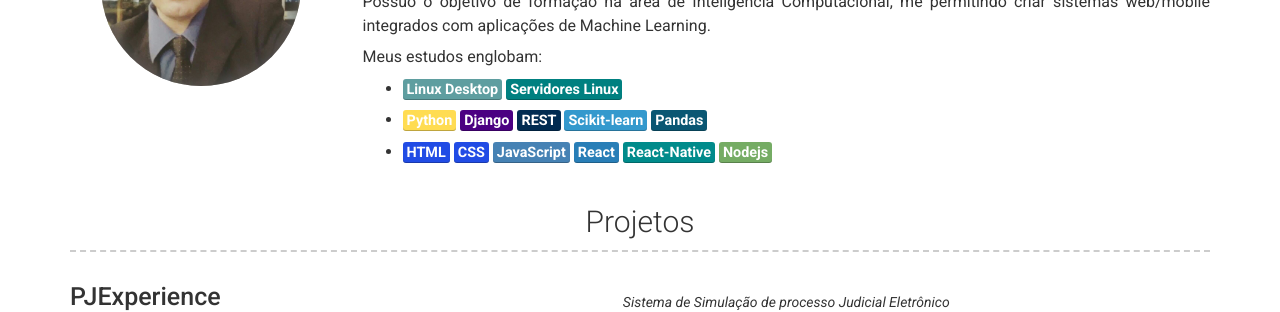
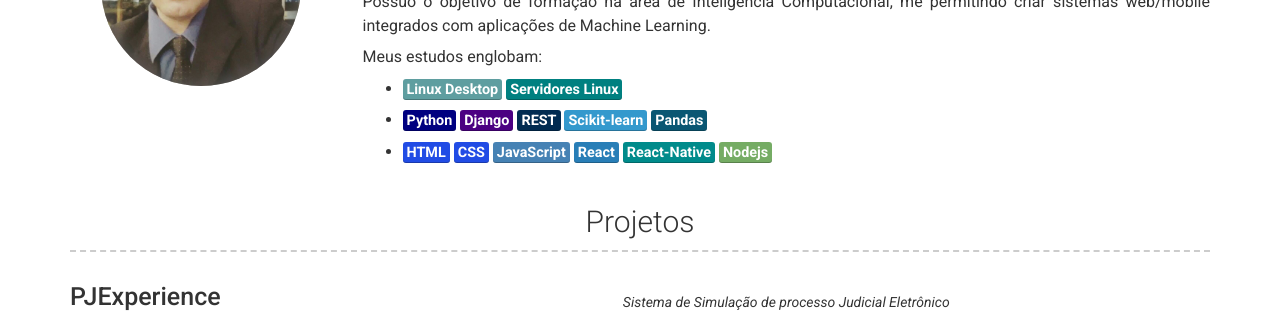
Before and after one commit to andersonsimplicio/works, a Jekyll site: the page built from index.md, in a window 1280 px wide. Shown: the part 416-728 px from the top of the page. Built offline with Jekyll 4.4.1, drawn with Linux system fonts in a browser that asks for light colours; nearby versions of some CDN libraries.

Commit message:
Projetos

```diff
--- a/_config.yml
+++ b/_config.yml
@@ -40,7 +40,7 @@ about_content: |
     - <mark style="background-color:#5F9EA0;font-weight: bold;">Linux Desktop</mark>
       <mark style="background-color:#008080;font-weight: bold;">Servidores Linux</mark>
 
-    - <mark style="background-color:#ffdc52;font-weight: bold;">Python</mark>
+    - <mark style="background-color:#000080;font-weight: bold;">Python</mark>
       <mark style="background-color:#4B0082;font-weight: bold;">Django</mark>
       <mark style="background-color:#002b51;font-weight: bold;">REST</mark>
       <mark style="background-color:#3499cd;font-weight: bold;">Scikit-learn</mark>
```
